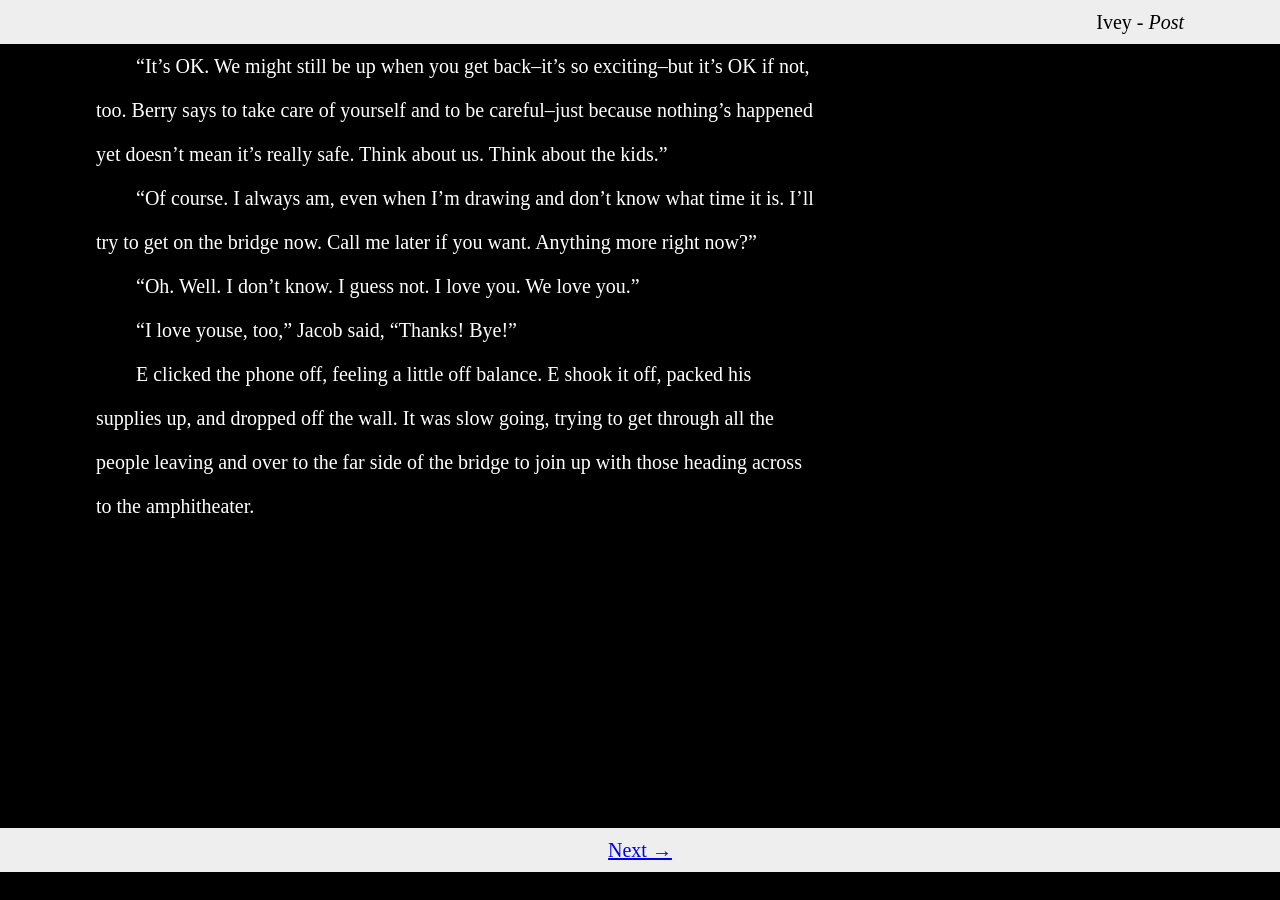
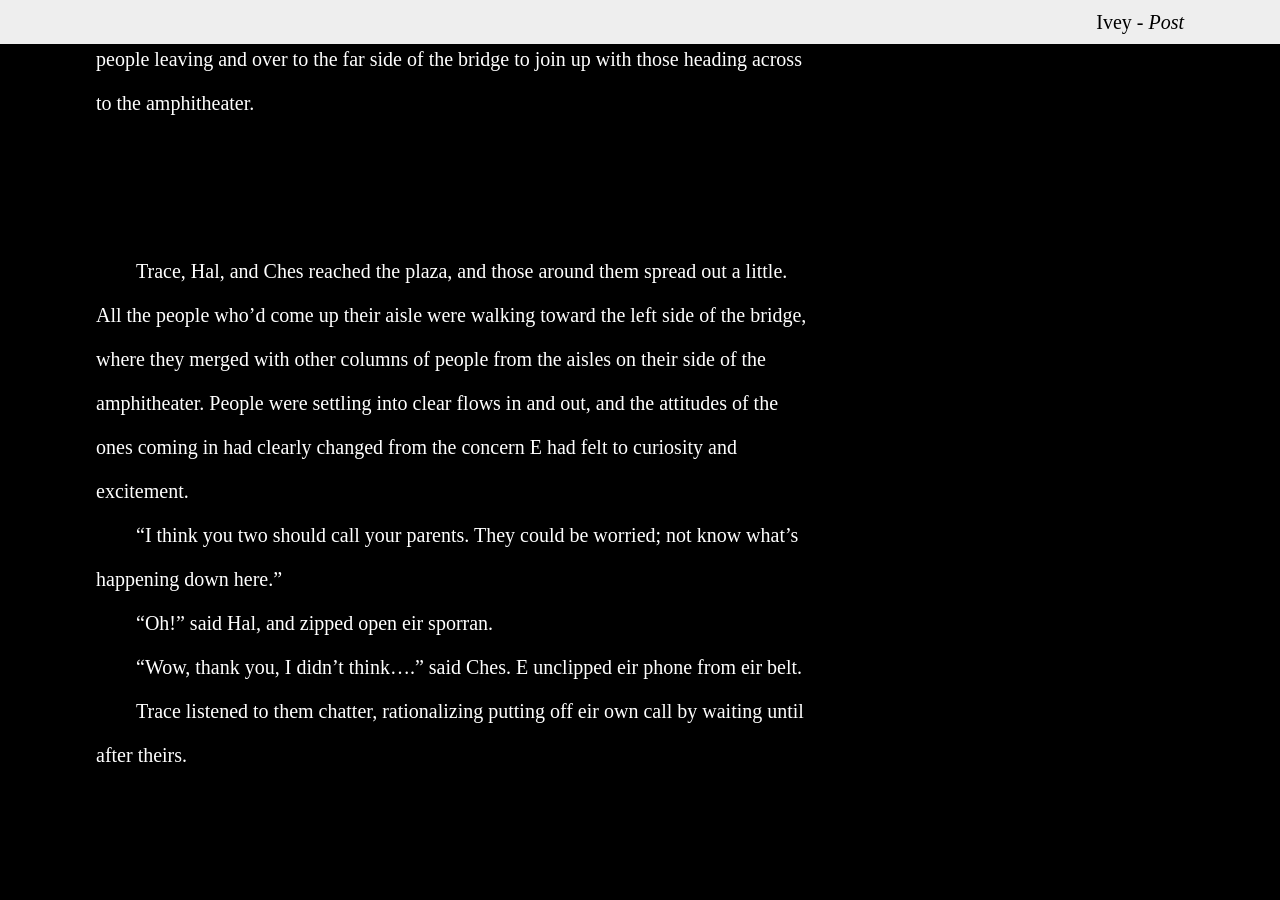
Before and after one commit to gleneivey/post-novel, a Jekyll site: the page built from docs/3.md, in a window 1280 px wide and 900 px high, scrolled down 8990 px. Built offline with Jekyll 4.4.1, drawn with Linux system fonts in a browser that asks for light colours; our own code applies the rules of GitHub Pages for plain Markdown files; before the commit the page ends 9862 px from its top, so only the background shows below that.

Commit message:
a handful more words--about to chase a wild hare and want to be sure its word-count neutral

```diff
--- a/docs/3.md
+++ b/docs/3.md
@@ -126,7 +126,7 @@ people parted, and they were standing just half a meter from it.  The
 words on the side of the machine facing them made Trace tremble.  E
 and Ches were staring when Hal started to read aloud:
 
-> <pre>YOU ARE
+> <pre style="font-size: 60%">YOU ARE
 > <span style="font-size: 200%">INVITED</span>
 > TO TRAVEL WITH US
 >
@@ -289,3 +289,24 @@ off, packed his supplies up, and dropped off the wall.  It was slow
 going, trying to get through all the people leaving and over to the
 far side of the bridge to join up with those heading across to the
 amphitheater.
+
+*****
+
+Trace, Hal, and Ches reached the plaza, and those around them spread
+out a little.  All the people who'd come up their aisle were walking
+toward the left side of the bridge, where they merged with other
+columns of people from the aisles on their side of the amphitheater.
+People were settling into clear flows in and out, and the attitudes of
+the ones coming in had clearly changed from the concern E had felt to
+curiosity and excitement.
+
+"I think you two should call your parents.  They could be worried; not
+know what's happening down here."
+
+"Oh!" said Hal, and zipped open eir sporran.
+
+"Wow, thank you, I didn't think...." said Ches.  E unclipped eir phone
+from eir belt.
+
+Trace listened to them chatter, rationalizing putting off eir own call
+by waiting until after theirs.
```
